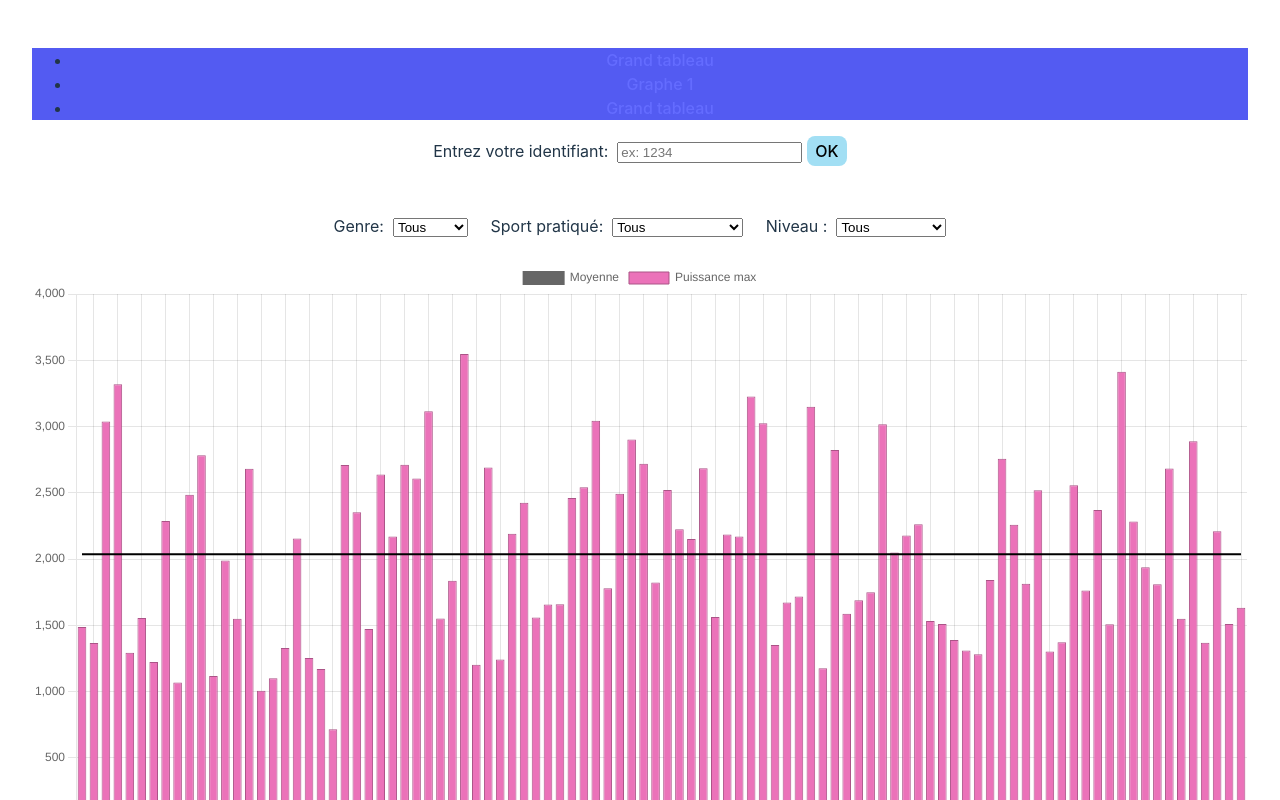
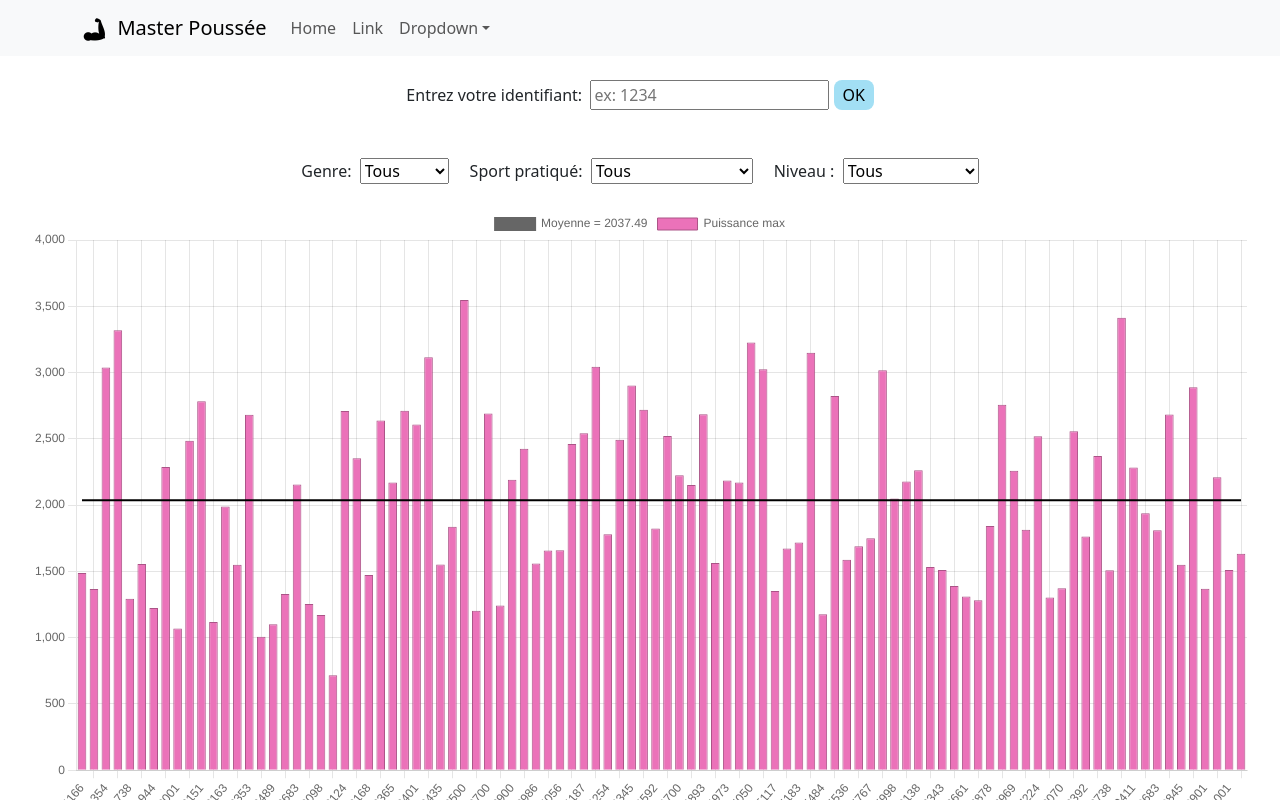
Before and after one commit to celiaribard/site-staps, a React (Vite) app in the folder site_staps/: page / in a window 1280 px wide. Shown: the top 800 px of the page. Built offline with nearby package versions, Linux system fonts and the light colour scheme.

Commit message:
modifs visuel

```diff
--- a/site_staps/src/App.css
+++ b/site_staps/src/App.css
@@ -3,4 +3,5 @@
   margin: 0 auto;
   padding: 2rem;
   text-align: center;
+  margin-top:auto
 }
--- a/site_staps/src/components/App.jsx
+++ b/site_staps/src/components/App.jsx
@@ -15,7 +15,7 @@
 import { TableauAvecTri } from "./TableauAvecTri";
 import { GraphesPerf } from "./GraphesPerf";
 import { Filtres } from "./Filtres";
-import { Navbar } from "./Navbar";
+import { MyNavbar } from "./Navbar";
 
 const App = () => {
   const resumeDonneesSujets = getResumesDonneesSujets(donneesPoussees);
@@ -71,13 +71,14 @@
 
   return (
     <div>
-      <Navbar />
+      <MyNavbar />
+      <div className="mt-5">
         <div>
           <FormIdSujet onFormSubmit={handleFormSubmit} />
         </div>
         <br />
         {inputId &&
-        <div>
+          <div className="d-flex flex-column align-items-center">
             <TableauAvecTri
               donneesTriees={donnees1Sujet}
               parametresAffiches={parametresAffiches2}
@@ -116,6 +117,7 @@
           />
         </div>
       </div>
+    </div>
   );
 };
 
--- a/site_staps/src/components/GraphePerf.jsx
+++ b/site_staps/src/components/GraphePerf.jsx
@@ -42,7 +42,7 @@
         datasets: [
             {
                 type: 'line',
-                label: 'Moyenne',
+                label: `Moyenne = ${average.toFixed(2)}`,
                 backgroundColor: 'dark grey',
                 borderColor: 'dark grey',
                 borderWidth: 2,
--- a/site_staps/src/components/Navbar.jsx
+++ b/site_staps/src/components/Navbar.jsx
@@ -1,22 +1,58 @@
 import Nav from 'react-bootstrap/Nav';
+import Container from 'react-bootstrap/Container';
+import Navbar from 'react-bootstrap/Navbar';
+import NavDropdown from 'react-bootstrap/NavDropdown';
+import icon_strength from '../images/strength.png'
 
+// https://react-bootstrap.netlify.app/docs/getting-started/introduction/
+// https://react-bootstrap.netlify.app/docs/components/navbar/#action/3.4
+// https://blog.logrocket.com/create-responsive-navbar-react-css/
 
-const Navbar = () => {
+const MyNavbar = () => {
     return (
-        <nav className="navbar">
-            <ul>
-                <li>
-                    <a href="#grandTableau">Grand tableau</a>
-                </li>
-                <li>
-                    <a href="#tableau-max_vitesse_mean">Graphe 1</a>
-                </li>
-                <li>
-                    <a href="#grandTableau">Grand tableau</a>
-                </li>
-            </ul>
-        </nav>
+        <Navbar expand="lg" className="bg-body-tertiary" fixed="top">
+            <Container>
+                <Navbar.Brand>
+                    <img src={icon_strength} width="25em"></img>
+                    &nbsp;
+                    Master Poussée
+
+                </Navbar.Brand>
+                <Navbar.Toggle aria-controls="basic-navbar-nav" />
+                <Navbar.Collapse id="basic-navbar-nav">
+                    <Nav className="me-auto">
+                        <Nav.Link href="#home">Home</Nav.Link>
+                        <Nav.Link href="#link">Link</Nav.Link>
+                        <NavDropdown title="Dropdown" id="basic-nav-dropdown">
+                            <NavDropdown.Item href="#action/3.1">Action</NavDropdown.Item>
+                            <NavDropdown.Item href="#action/3.2">
+                                Another action
+                            </NavDropdown.Item>
+                            <NavDropdown.Item href="#action/3.3">Something</NavDropdown.Item>
+                            <NavDropdown.Divider />
+                            <NavDropdown.Item href="#action/3.4">
+                                Separated link
+                            </NavDropdown.Item>
+                        </NavDropdown>
+                    </Nav>
+                </Navbar.Collapse>
+            </Container>
+        </Navbar>
+
+        // <Navbar className="navbar">
+        //     <ul>
+        //         <li>
+        //             <a href="#grandTableau">Grand tableau</a>
+        //         </li>
+        //         <li>
+        //             <a href="#tableau-max_vitesse_mean">Graphe 1</a>
+        //         </li>
+        //         <li>
+        //             <a href="#grandTableau">Grand tableau</a>
+        //         </li>
+        //     </ul>
+        // </Navbar>
     )
 }
 
-export { Navbar }
+export { MyNavbar }
--- a/site_staps/src/components/TableauAvecTri.jsx
+++ b/site_staps/src/components/TableauAvecTri.jsx
@@ -68,7 +68,7 @@
     };
 
     return (
-        <table>
+        <table className="text-center">
             {titreTableau && <caption> {titreTableau} </caption>}
             <thead>
                 <tr>
--- a/site_staps/src/index.css
+++ b/site_staps/src/index.css
@@ -44,6 +44,7 @@
 caption{
   font-weight:bold;
   padding-bottom: 5px;
+  text-align: center;
 }
 
 a {
--- a/site_staps/src/main.jsx
+++ b/site_staps/src/main.jsx
@@ -1,6 +1,7 @@
 import React from 'react'
 import ReactDOM from 'react-dom/client'
 import { App } from './components/App.jsx'
+import 'bootstrap/dist/css/bootstrap.min.css';
 import './index.css'
 
 ReactDOM.createRoot(document.getElementById('root')).render(
```
Also changed, not shown: site_staps/src/images/strength.png (added). Lines whose indentation alone changed are shown as unchanged.
